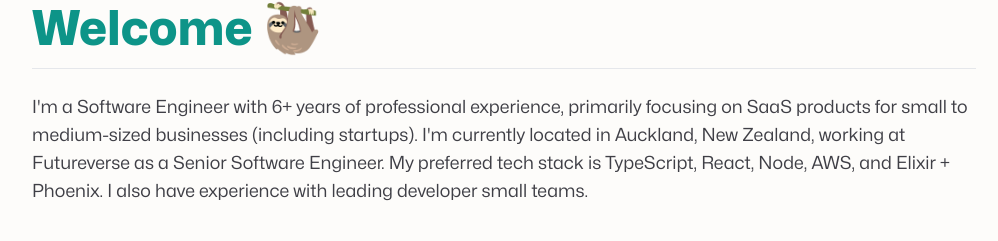
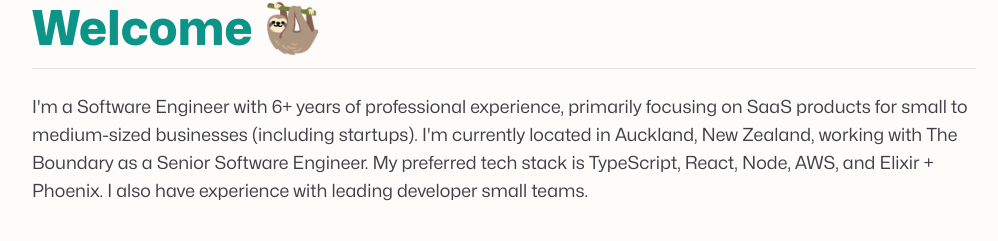
Before and after one commit to timrodz/blog, a Next.js app: page / in a window 1280 px wide. Shown: the part 132-373 px from the top of the page, without its empty margins (136-1134 px from the left). Built offline with nearby package versions, Linux system fonts and the light colour scheme.

Commit message:
chore: Update info to show current company

```diff
--- a/src/app/layout.tsx
+++ b/src/app/layout.tsx
@@ -32,7 +32,7 @@ export const metadata: Metadata = {
   },
   description: `Juan is a Software Engineer with 6+ years of professional experience, primarily
   focusing on SaaS products for small to medium-sized businesses (including startups). He is located in
-  Auckland, New Zealand, working at Futureverse as a Senior Software Engineer. Juan's preferred tech
+  Auckland, New Zealand, working with The Boundary as a Senior Software Engineer. Juan's preferred tech
   stack is TypeScript, React, Node, AWS, and Elixir + Phoenix. He also has experience with leading
   developer teams. Contact Juan at juan@timrodz.dev
     `,
--- a/src/app/page.tsx
+++ b/src/app/page.tsx
@@ -9,7 +9,7 @@ export default function Page() {
       <p className="mb-4">
         {`I'm a Software Engineer with 6+ years of professional experience, primarily
           focusing on SaaS products for small to medium-sized businesses (including startups).
-          I'm currently located in Auckland, New Zealand, working at Futureverse as a Senior Software Engineer.
+          I'm currently located in Auckland, New Zealand, working with The Boundary as a Senior Software Engineer.
           My preferred tech stack is TypeScript, React, Node, AWS, and Elixir + Phoenix. I also
           have experience with leading developer small teams.`}
       </p>
```
